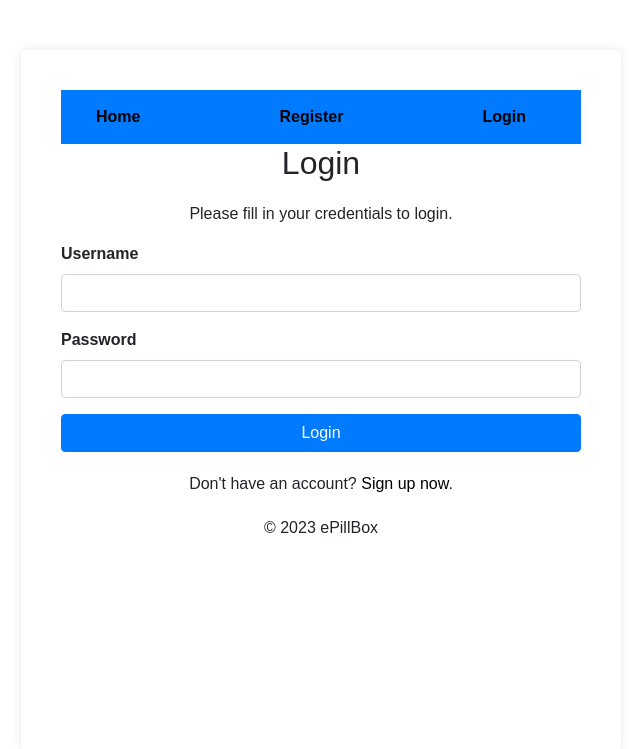
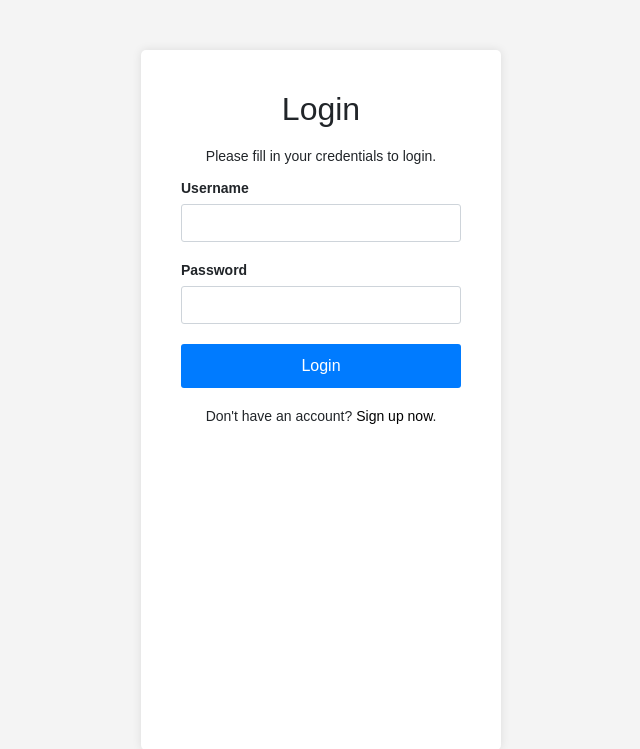
Before and after one commit to dileepasripal/ePillBox_OUSL, a PHP site: page /pages/login.php in a window 1280 px wide. Shown: the top 749 px of the page, without its empty margins (319-959 px from the left). Run offline with PHP 8.4, Linux system fonts and the light colour scheme.

Commit message:
login page

```diff
--- a/pages/login.php
+++ b/pages/login.php
@@ -68,13 +68,13 @@ if($_SERVER["REQUEST_METHOD"] == "POST"){
                             // Redirect user to welcome page
                             header("location: home.php");
                         } else{
-                            // Password is not valid, display a generic error message
-                            $login_err = "Invalid username or password.";
+                            // Display a more specific error message
+                            $login_err = "Incorrect password.";
                         }
                     }
                 } else{
-                    // Username doesn't exist, display a generic error message
-                    $login_err = "Invalid username or password.";
+                    // Display a more specific error message
+                    $login_err = "Username not found.";
                 }
             } else{
                 echo "Oops! Something went wrong. Please try again later.";
@@ -111,9 +111,8 @@ if($_SERVER["REQUEST_METHOD"] == "POST"){
             box-shadow: 0px 0px 10px rgba(0, 0, 0, 0.1);
             padding: 40px;
             width: 360px;
-            margin: 50px auto; /* Center horizontally with top/bottom margin */
+            margin: 50px auto;
             flex-grow: 1;
-            width: 600px;
         }
 
         .wrapper h2 {
@@ -152,7 +151,7 @@ if($_SERVER["REQUEST_METHOD"] == "POST"){
             font-size: 12px;
         }
 
-        .wrapper p { /* For the "Don't have an account?" text */
+        .wrapper p {
             text-align: center;
             margin-top: 20px;
         }
@@ -164,7 +163,6 @@ if($_SERVER["REQUEST_METHOD"] == "POST"){
 </head>
 <body>
     <div class="wrapper">
-    <?php include "../includes/header.php";?>
         <h2>Login</h2>
         <p>Please fill in your credentials to login.</p>
 
@@ -190,9 +188,6 @@ if($_SERVER["REQUEST_METHOD"] == "POST"){
             </div>
             <p>Don't have an account? <a href="register.php">Sign up now</a>.</p>
         </form>
-        <?php include "../includes/footer.php"; ?>
     </div>
-
-
 </body>
 </html>
```
